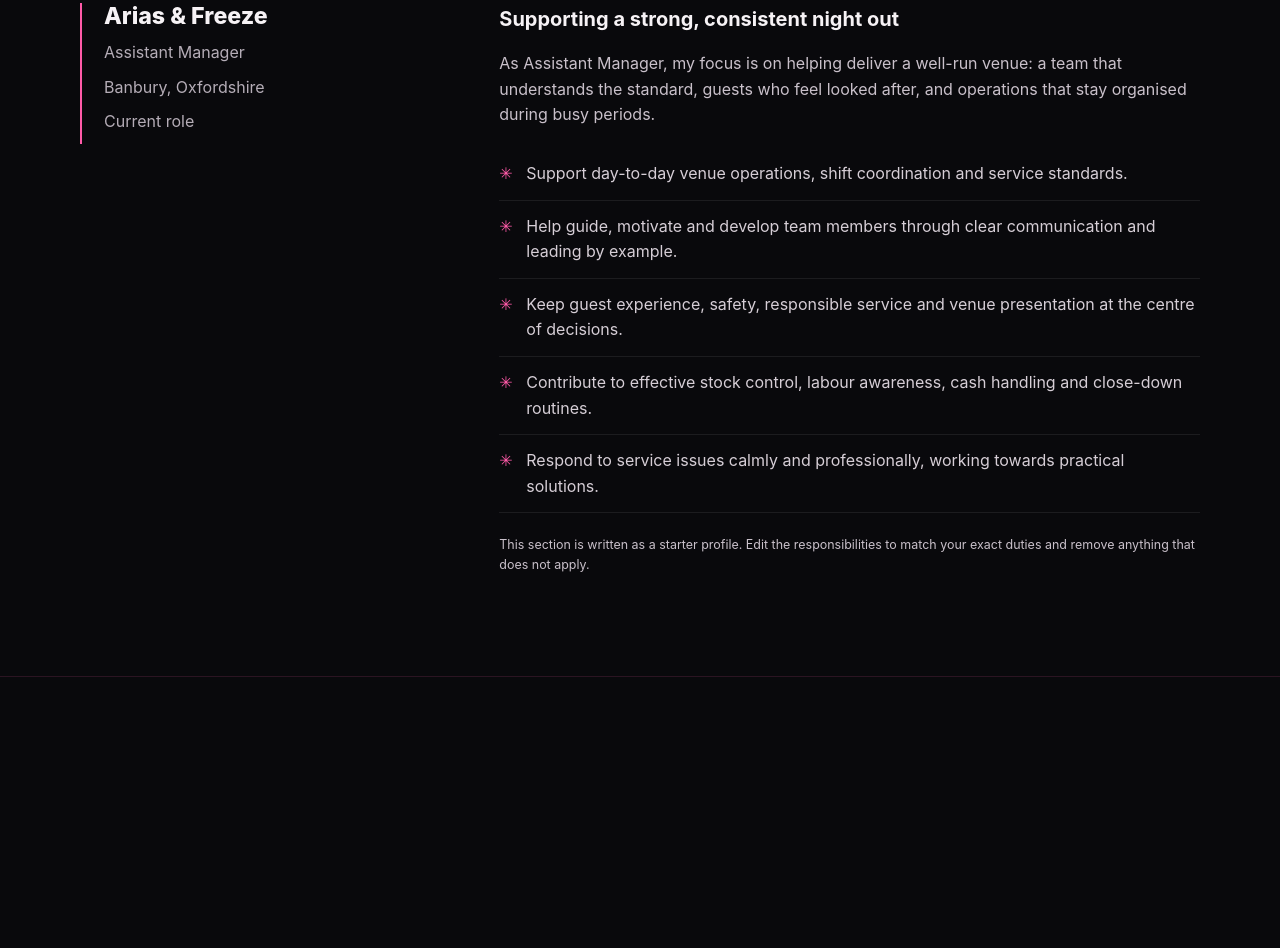
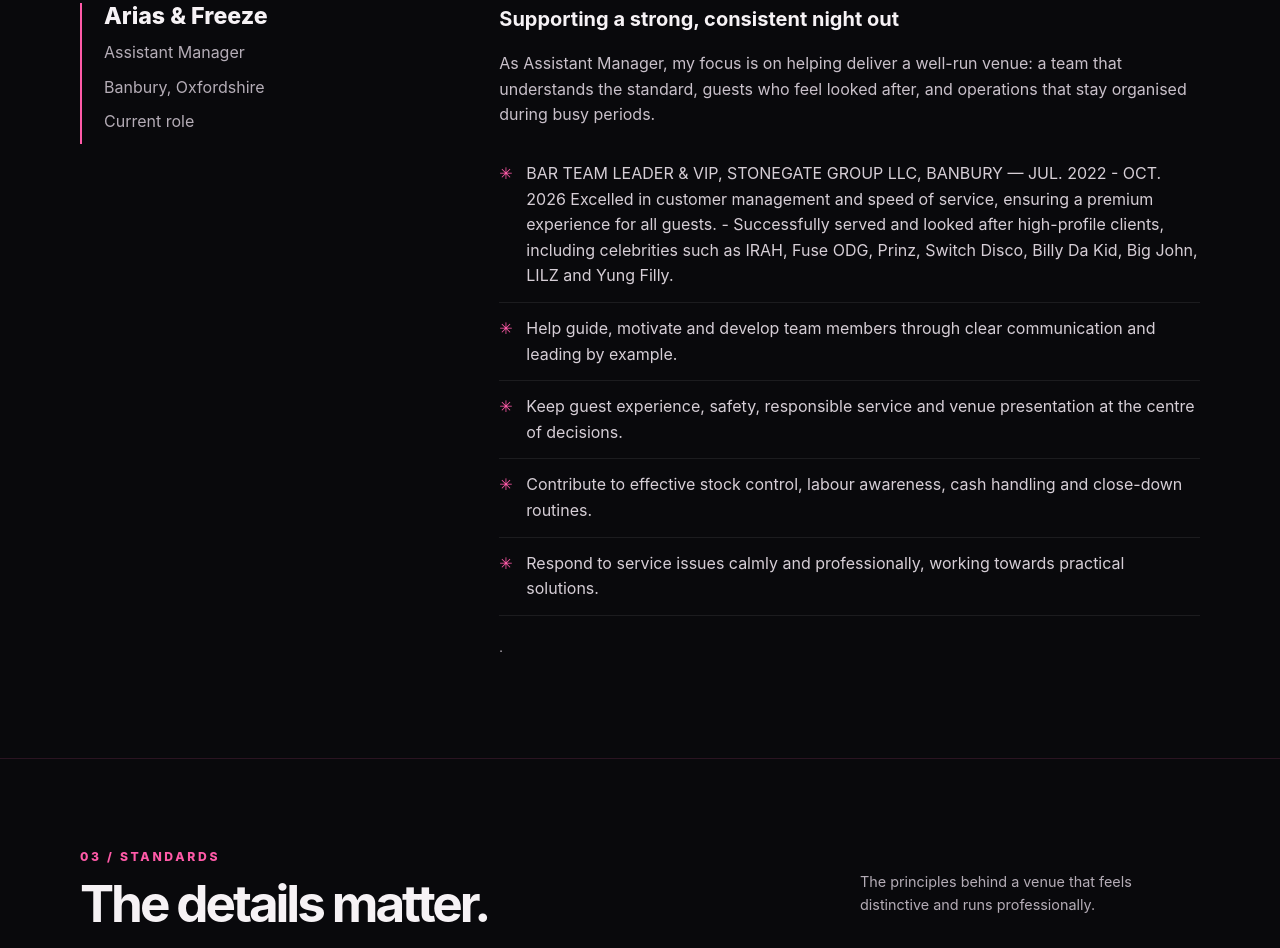
Before and after one commit to SakuraSkrypt/Enrico-Mayhew, a plain HTML site: page index.html in a window 1280 px wide. Shown: the part 1572-2520 px from the top of the page. Drawn offline with Linux system fonts and the light colour scheme.

Commit message:
Experience test

```diff
--- a/index.html
+++ b/index.html
@@ -120,13 +120,15 @@
           <h3>Supporting a strong, consistent night out</h3>
           <p>As Assistant Manager, my focus is on helping deliver a well-run venue: a team that understands the standard, guests who feel looked after, and operations that stay organised during busy periods.</p>
           <ul class="clean">
-            <li>Support day-to-day venue operations, shift coordination and service standards.</li>
+            <li>BAR TEAM LEADER & VIP, STONEGATE GROUP LLC, BANBURY — JUL. 2022 - OCT. 2026
+            Excelled in customer management and speed of service, ensuring a premium experience for all guests. - Successfully served and looked after high-profile clients, including celebrities such as IRAH, Fuse ODG,
+Prinz, Switch Disco, Billy Da Kid, Big John, LILZ and Yung Filly.</li>
             <li>Help guide, motivate and develop team members through clear communication and leading by example.</li>
             <li>Keep guest experience, safety, responsible service and venue presentation at the centre of decisions.</li>
             <li>Contribute to effective stock control, labour awareness, cash handling and close-down routines.</li>
             <li>Respond to service issues calmly and professionally, working towards practical solutions.</li>
           </ul>
-          <p class="smallprint">This section is written as a starter profile. Edit the responsibilities to match your exact duties and remove anything that does not apply.</p>
+          <p class="smallprint">.</p>
         </div>
       </div>
     </div>
```
